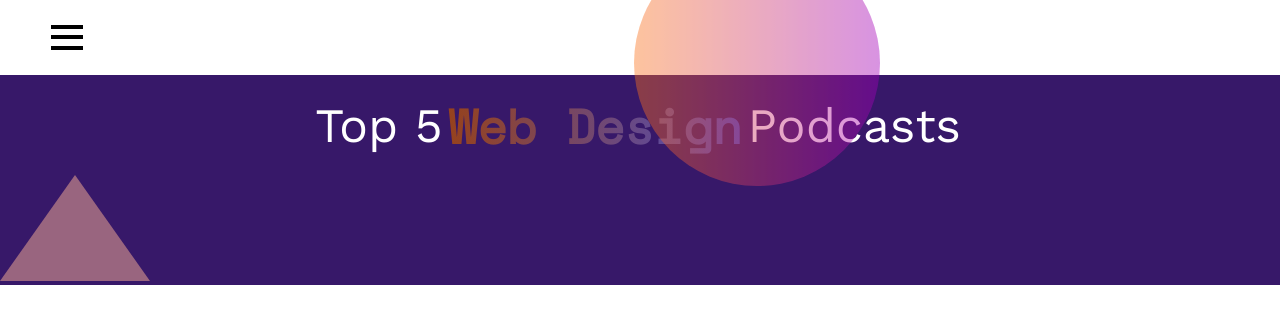
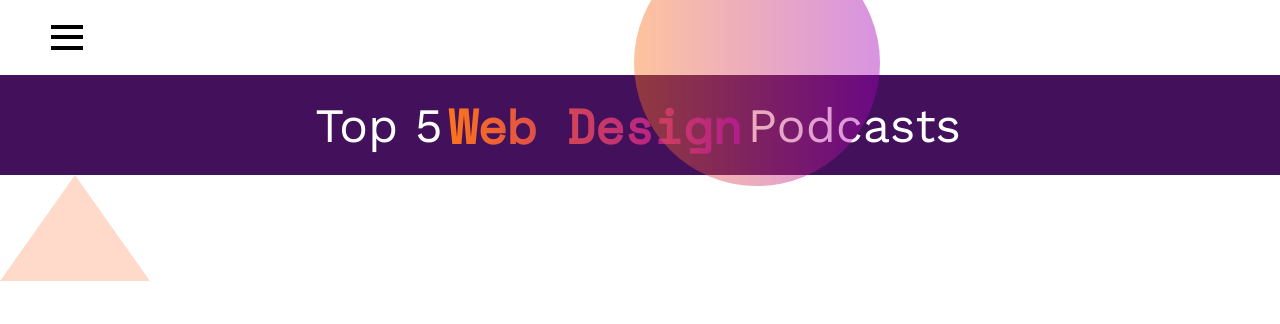
Before and after one commit to smvgggsdd/podcasts, a React (Create React App) app: page / in a window 1280 px wide. Shown: the top 324 px of the page. Built offline with nearby package versions, Linux system fonts and the light colour scheme.

Commit message:
Update header styling

```diff
--- /dev/null
+++ b/src/styles/sass/Card.scss
@@ -0,0 +1 @@
+/*background color is #a304bb
--- a/src/styles/sass/Header.scss
+++ b/src/styles/sass/Header.scss
@@ -8,5 +8,5 @@
   }
 
 .header-container {
-  background-color: #371869;
+  background-color: #43105c;
 }
--- a/src/styles/sass/HeaderTriangle.scss
+++ b/src/styles/sass/HeaderTriangle.scss
@@ -1,3 +1,4 @@
 .header-triangle {
     opacity: .7;
+    position:absolute;
 }
--- a/src/styles/sass/Title.scss
+++ b/src/styles/sass/Title.scss
@@ -20,7 +20,7 @@
 
 }
 .title-bold {
-    background: linear-gradient(90deg, rgba(150,66,29,1) 0%, rgba(77,77,194,1) 100%);
+    background: linear-gradient(90deg, #fd741b 0%, #9801af 100%);
     background-clip:text;
     color: transparent;
     font-family: 'Space_Mono';
--- /dev/null
+++ b/src/styles/stylesheets/Card.css
@@ -0,0 +1,17 @@
+/* Error: expected more input.
+ *   ,
+ * 1 | /*background color is #a304bb
+ *   |                              ^
+ *   '
+ *   sass/Card.scss 1:30  root stylesheet */
+
+body::before {
+  font-family: "Source Code Pro", "SF Mono", Monaco, Inconsolata, "Fira Mono",
+      "Droid Sans Mono", monospace, monospace;
+  white-space: pre;
+  display: block;
+  padding: 1em;
+  margin-bottom: 1em;
+  border-bottom: 2px solid black;
+  content: "Error: expected more input.\a   \2577 \a 1 \2502  /*background color is #a304bb\a   \2502                               ^\a   \2575 \a   sass/Card.scss 1:30  root stylesheet";
+}
--- a/src/styles/stylesheets/Header.css
+++ b/src/styles/stylesheets/Header.css
@@ -8,7 +8,7 @@
 }
 
 .header-container {
-  background-color: #371869;
+  background-color: #43105c;
 }
 
 /*# sourceMappingURL=Header.css.map */
--- a/src/styles/stylesheets/HeaderTriangle.css
+++ b/src/styles/stylesheets/HeaderTriangle.css
@@ -1,5 +1,6 @@
 .header-triangle {
   opacity: 0.7;
+  position: absolute;
 }
 
 /*# sourceMappingURL=HeaderTriangle.css.map */
--- a/src/styles/stylesheets/Title.css
+++ b/src/styles/stylesheets/Title.css
@@ -16,7 +16,7 @@
 }
 
 .title-bold {
-  background: linear-gradient(90deg, #96421d 0%, #4d4dc2 100%);
+  background: linear-gradient(90deg, #fd741b 0%, #9801af 100%);
   background-clip: text;
   color: transparent;
   font-family: "Space_Mono";
```
Also changed, not shown: 2 other files (tests, documents, lock files or other folders).
